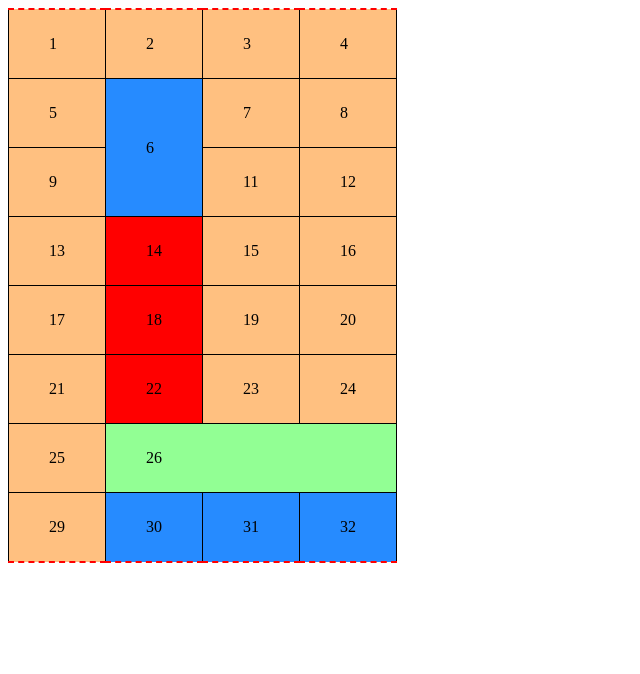
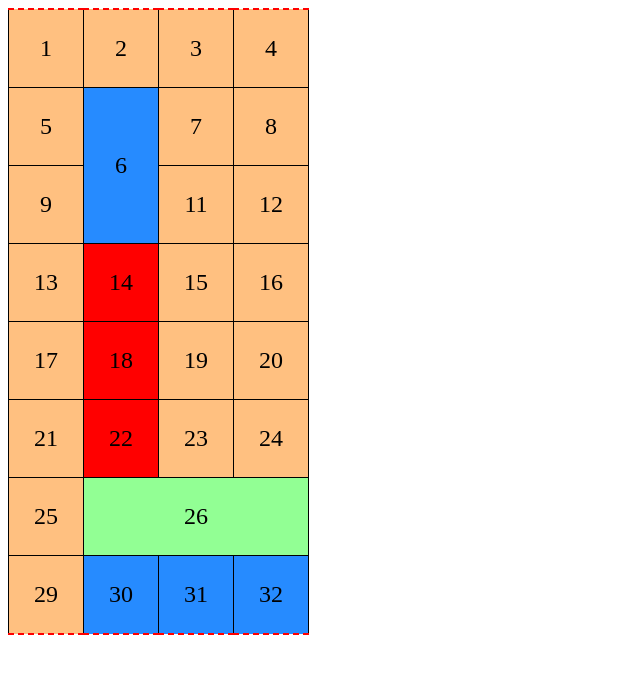
Before and after one commit to Remaust/web, a plain HTML site: page Tablytsi/index.html in a window 1280 px wide. Shown: the whole page, without its empty margins (0-640 px from the left). Drawn offline with Linux system fonts and the light colour scheme.

Commit message:
Update style.css

```diff
--- a/Tablytsi/style/style.css
+++ b/Tablytsi/style/style.css
@@ -1,6 +1,8 @@
 td
 {
-    padding: 25px 40px;
+    font-size: 24px;
+    text-align: center;
+    padding: 25px;
     border: 1px solid black;
 }
 table
```
